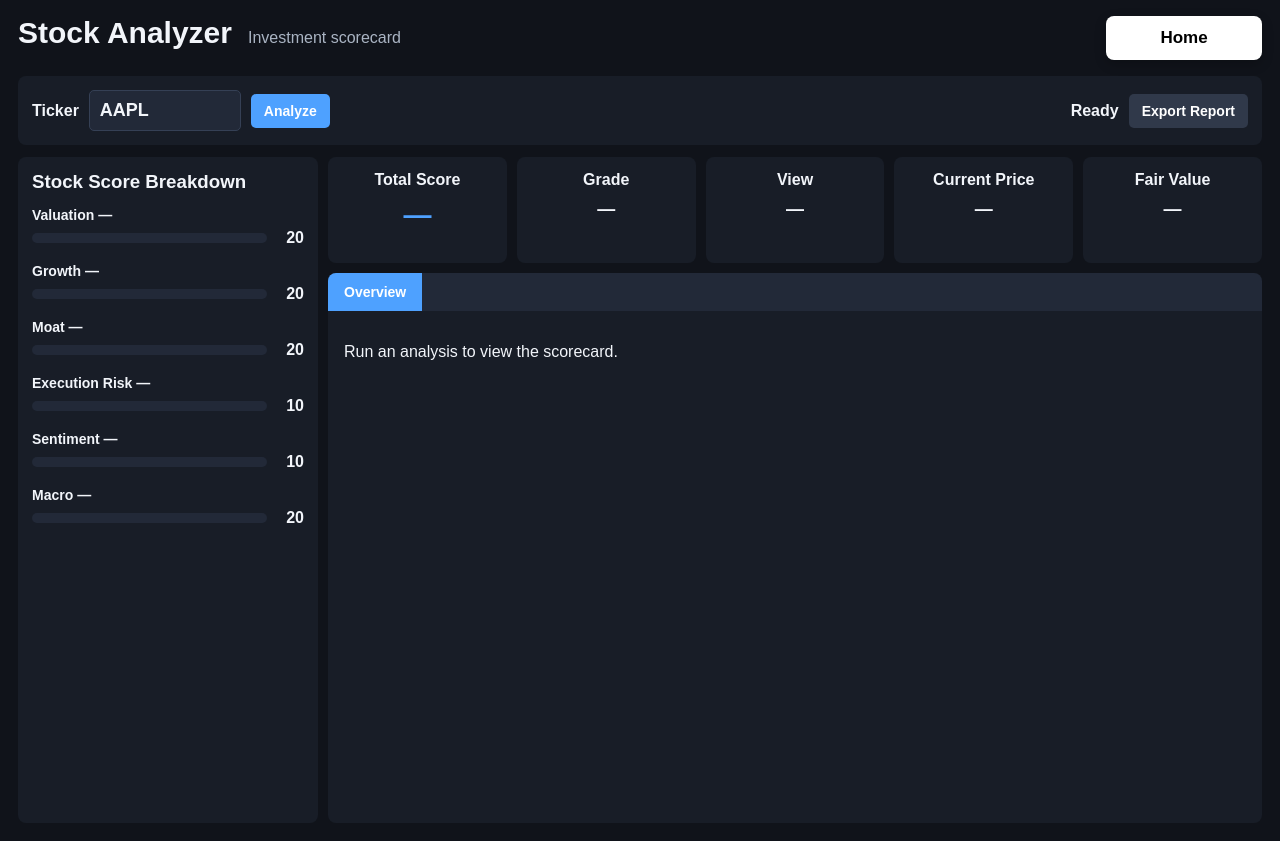
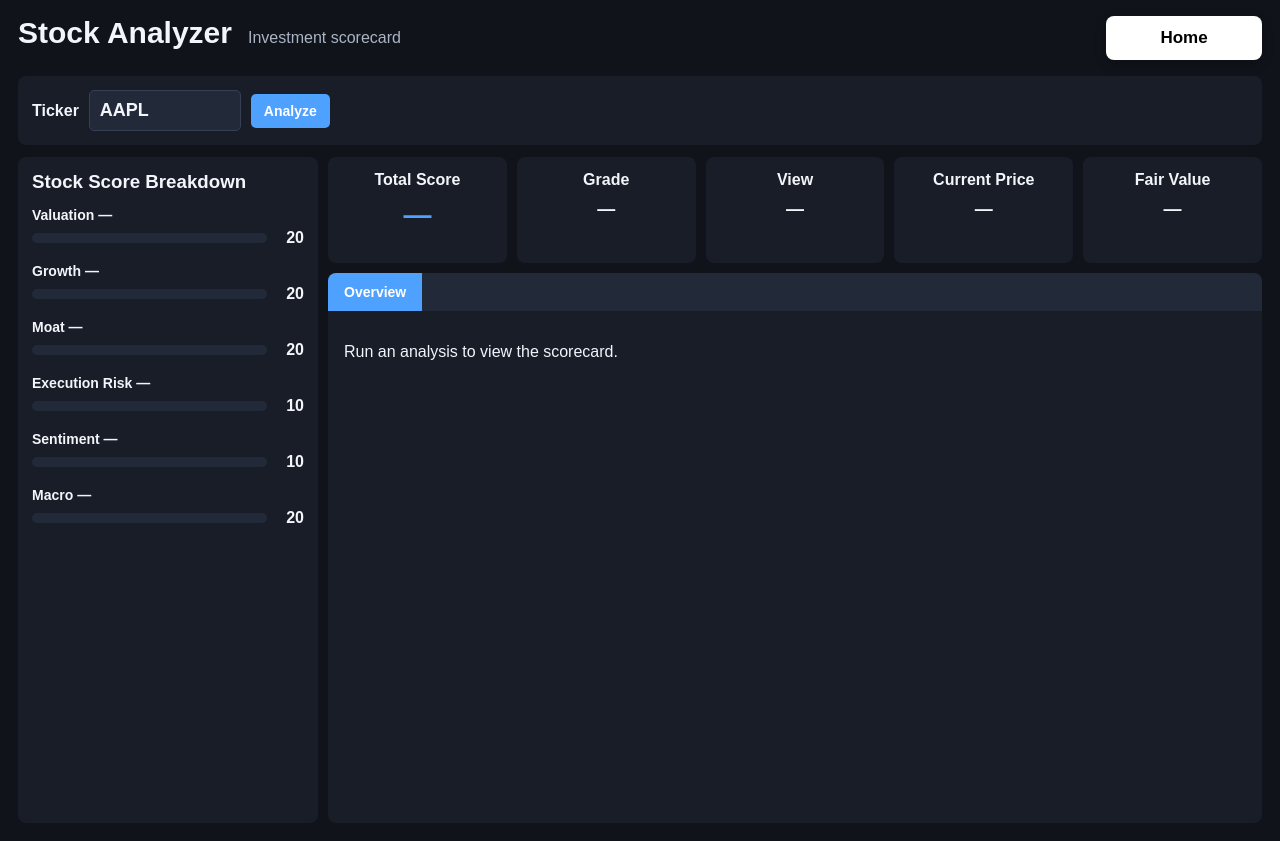
Before and after one commit to rc6751/StockAnalyzer, a Next.js app: page /scorecard in a window 1280 px wide. Built offline with nearby package versions, Linux system fonts and the light colour scheme.

Commit message:
Add files via upload

```diff
--- a/app/scorecard/page.js
+++ b/app/scorecard/page.js
@@ -158,7 +158,7 @@ export default function ScorecardPage(){
   const marketForTab={};
   return <main style={{minHeight:"100vh",background:COLORS.bg,color:COLORS.text,fontFamily:"Arial, sans-serif"}}>
     <header style={{padding:"16px 18px 8px",display:"flex",alignItems:"baseline",gap:16,flexWrap:"wrap"}}><h1 style={{margin:0,fontSize:30}}>Stock Analyzer</h1><span style={{color:COLORS.muted}}>Investment scorecard</span><Link href="/" style={{marginLeft:"auto",display:"inline-flex",alignItems:"center",justifyContent:"center",minWidth:112,padding:"12px 22px",background:"#FFFFFF",color:"#000000",fontSize:17,fontWeight:800,textDecoration:"none",borderRadius:8,boxShadow:"0 4px 12px rgba(0,0,0,.22)"}}>Home</Link></header>
-    <section style={{margin:"8px 18px",padding:14,background:COLORS.panel,borderRadius:8,display:"flex",alignItems:"center",gap:10,flexWrap:"wrap"}}><strong>Ticker</strong><input value={ticker} onChange={e=>setTicker(e.target.value)} onKeyDown={e=>e.key==="Enter"&&run()} style={{width:130,padding:"9px 10px",fontSize:18,fontWeight:700,background:COLORS.panel2,color:COLORS.text,border:"1px solid #354055",borderRadius:5}}/><button onClick={()=>run()} disabled={loading} style={{...buttonStyle,background:COLORS.accent}}>{loading?"Analyzing…":"Analyze"}</button><span style={{marginLeft:"auto",fontWeight:700}}>{status}</span><button onClick={exportReport} style={buttonStyle}>Export Report</button></section>
+    <section style={{margin:"8px 18px",padding:14,background:COLORS.panel,borderRadius:8,display:"flex",alignItems:"center",gap:10,flexWrap:"wrap"}}><strong>Ticker</strong><input value={ticker} onChange={e=>setTicker(e.target.value)} onKeyDown={e=>e.key==="Enter"&&run()} style={{width:130,padding:"9px 10px",fontSize:18,fontWeight:700,background:COLORS.panel2,color:COLORS.text,border:"1px solid #354055",borderRadius:5}}/><button onClick={()=>run()} disabled={loading} style={{...buttonStyle,background:COLORS.accent}}>{loading?"Analyzing…":"Analyze"}</button></section>
     <div style={{display:"grid",gridTemplateColumns:"minmax(260px,300px) minmax(0,1fr)",gap:10,padding:"4px 18px 18px"}}>
       <aside style={{background:COLORS.panel,padding:14,borderRadius:8}}><h3 style={{margin:"0 0 14px"}}>Stock Score Breakdown</h3>{CAPS&&Object.entries(CAPS).map(([name,max])=>{const categoryScore=result?.categories.find(c=>c.name===name)?.score??0;const pct=Math.max(0,Math.min(100,(categoryScore/max)*100));return <div key={name} style={{marginBottom:16}}><div style={{display:"grid",gridTemplateColumns:"minmax(105px,1fr) auto",gap:10,alignItems:"center",marginBottom:6,fontWeight:700,fontSize:14}}><span>{name} {result?categoryScore.toFixed(1):"—"}</span><span></span></div><div style={{display:"grid",gridTemplateColumns:"minmax(0,1fr) 28px",gap:9,alignItems:"center"}}><div role="progressbar" aria-label={`${name} score`} aria-valuemin="0" aria-valuemax={max} aria-valuenow={result?categoryScore:0} style={{height:10,background:COLORS.panel2,borderRadius:20,overflow:"hidden"}}><div style={{height:"100%",width:`${result?pct:0}%`,background:COLORS.accent,borderRadius:20}}/></div><span style={{fontWeight:800,textAlign:"right"}}>{max}</span></div></div>})}</aside>
       <section style={{minWidth:0}}><div style={{display:"grid",gridTemplateColumns:"repeat(5,minmax(120px,1fr))",gap:10,marginBottom:10}}>{[["Total Score",result?`${result.total.toFixed(1)}/100`:"—"],["Grade",result?.grade||"—"],["View",result?.recommendation||"—"],["Current Price",data?money(data.current_price):"—"],["Fair Value",result?money(result.fairValue):"—"]].map(([title,value],i)=><div key={title} style={{background:COLORS.panel,padding:14,textAlign:"center",borderRadius:8,minHeight:78}}><div style={{fontWeight:700}}>{title}</div><div style={{fontSize:i===0?28:18,fontWeight:800,color:i===0?COLORS.accent:COLORS.text,marginTop:10}}>{value}</div></div>)}</div>
```
